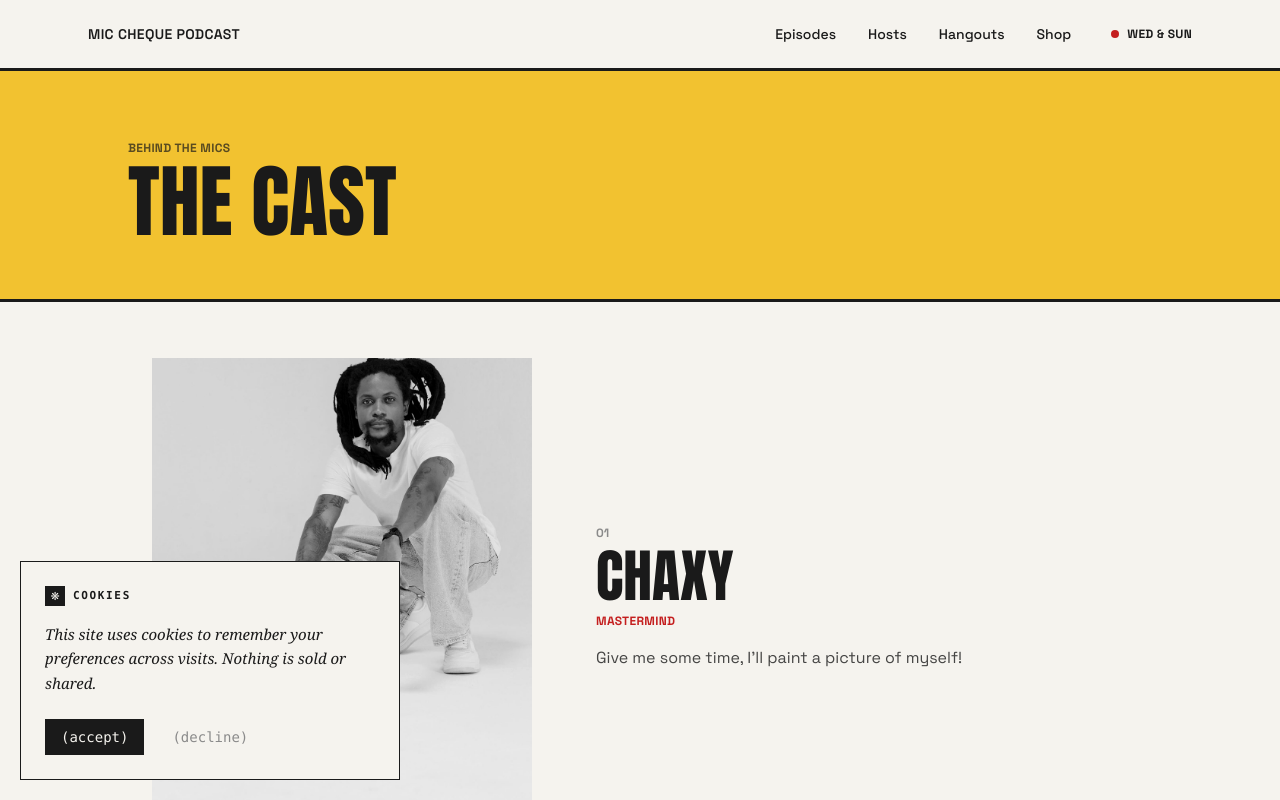
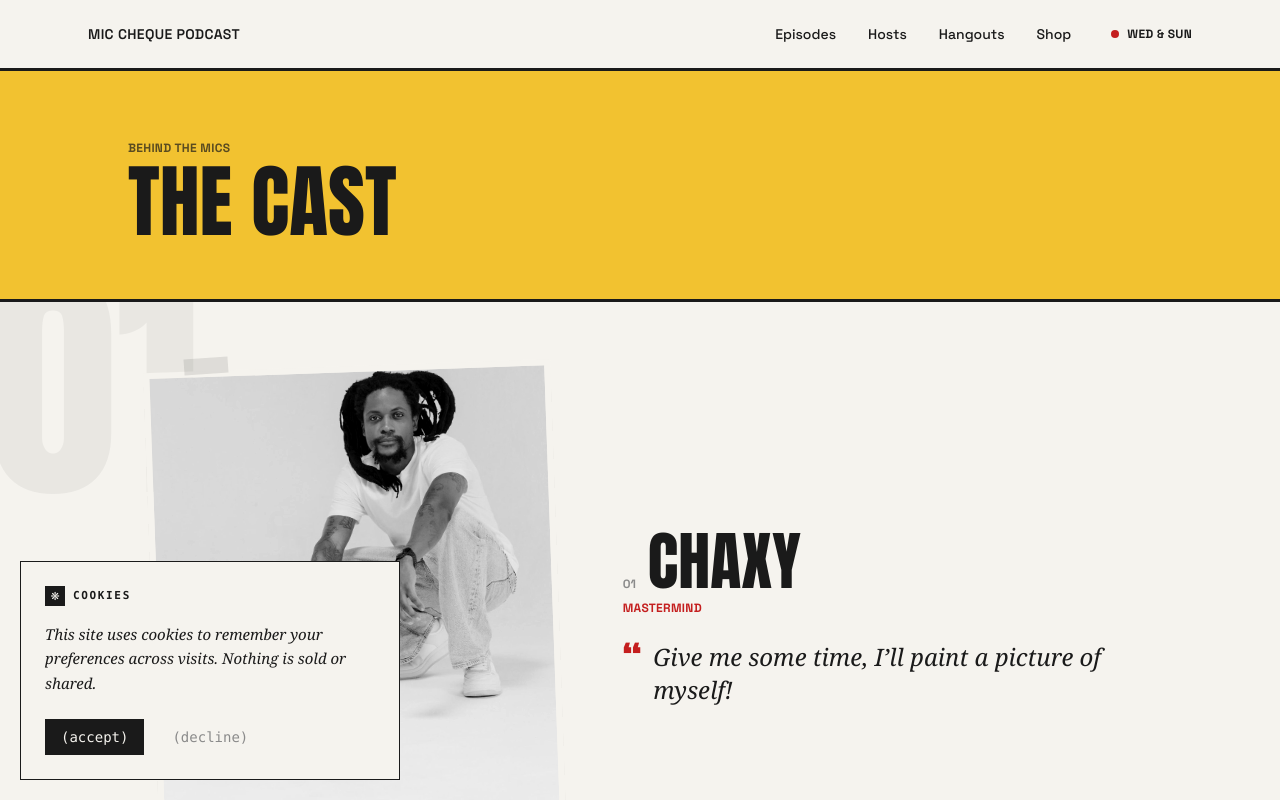
Before and after one commit to Jhny23/mic-cheque, a Next.js app in the folder mic-cheque-web/: page /hosts in a window 1280 px wide. Shown: the top 800 px of the page. Built offline with nearby package versions, Linux system fonts and the light colour scheme.

Commit message:
Redesign Hosts section: editorial pull-quotes, giant ghost numbers, tilted taped photos, alternating tint, scroll reveal

```diff
--- a/mic-cheque-web/app/hosts/page.tsx
+++ b/mic-cheque-web/app/hosts/page.tsx
@@ -20,7 +20,7 @@ const hosts: Host[] = [
   {
     number: "02",
     name: "Mariah",
-    role: " Media Personality",
+    role: "Media Personality",
     bio: "Black and unstoppable!",
     photo: "/hosts/mariah.jpg",
   },
@@ -49,11 +49,12 @@ export default function HostsPage() {
         </div>
       </section>
 
-      <section className="px-6 max-w-5xl mx-auto divide-y-2 divide-ink/10">
+      <section>
         {hosts.map((host, i) => (
           <HostRow
             host={host}
             align={i % 2 === 0 ? "left" : "right"}
+            tint={i % 2 === 1}
             key={host.name}
           />
         ))}
--- a/mic-cheque-web/components/HostRow.tsx
+++ b/mic-cheque-web/components/HostRow.tsx
@@ -1,56 +1,126 @@
+"use client";
+
 import Image from "next/image";
+import { motion } from "framer-motion";
 
 export type Host = {
   number: string;
   name: string;
   role: string;
-  bio: string;
+  bio: string; // treated as a personal tagline/quote, not a biography
   photo: string;
 };
 
 export default function HostRow({
   host,
   align,
+  tint,
 }: {
   host: Host;
   align: "left" | "right";
+  tint?: boolean;
 }) {
   const reverse = align === "right";
 
   return (
+    <motion.div
+      className={`relative overflow-hidden py-16 ${
+        tint ? "bg-marigold/10" : "bg-paper"
+      }`}
+      initial={{ opacity: 0, y: 24 }}
+      whileInView={{ opacity: 1, y: 0 }}
+      viewport={{ once: true, amount: 0.3 }}
+      transition={{ duration: 0.5 }}
+    >
+      {/* giant ghost number — bleeds to the true page edge */}
+      <span
+        aria-hidden
+        className="absolute select-none pointer-events-none font-display text-ink"
+        style={{
+          fontSize: "clamp(9rem, 26vw, 16rem)",
+          lineHeight: 1,
+          opacity: 0.05,
+          top: "-0.18em",
+          [reverse ? "right" : "left"]: "-0.04em",
+        }}
+      >
+        {host.number}
+      </span>
+
+      <div className="relative px-6 max-w-5xl mx-auto">
         <div
-      className={`flex flex-col ${
+          className={`relative flex flex-col ${
             reverse ? "md:flex-row-reverse" : "md:flex-row"
-      } items-center gap-10 md:gap-16 py-14`}
+          } items-center gap-10 md:gap-16`}
         >
-      <div className="w-full md:w-5/12">
-        <div className="relative w-full aspect-[4/5] overflow-hidden">
+          {/* photo — tilted, taped, like a pinned print */}
+          <div className="relative w-full md:w-5/12 shrink-0">
+            <div
+              className="relative w-full aspect-[4/5] overflow-hidden border-[6px] border-paper"
+              style={{
+                transform: `rotate(${reverse ? 2 : -2}deg)`,
+                boxShadow: "0 14px 0 rgba(0,0,0,0.08)",
+              }}
+            >
               <Image
                 src={host.photo}
                 alt={host.name}
                 fill
                 sizes="(max-width: 768px) 100vw, 40vw"
                 className="object-cover"
-            style={{ filter: "grayscale(1) contrast(1.05)" }}
+                style={{ filter: "grayscale(1) contrast(1.08)" }}
                 priority={host.number === "01"}
               />
             </div>
+            <div
+              className="absolute -top-2 bg-ink/10"
+              style={{
+                width: 44,
+                height: 16,
+                left: reverse ? undefined : 32,
+                right: reverse ? 32 : undefined,
+                transform: `rotate(${reverse ? 4 : -4}deg)`,
+              }}
+            />
           </div>
 
-      <div className="w-full md:w-7/12">
+          {/* identity + pull-quote */}
+          <div className="relative w-full md:w-7/12">
+            <div className="flex items-baseline gap-3">
               <span className="font-body font-bold text-xs text-static">
                 {host.number}
               </span>
-        <h2 className="font-display uppercase leading-[0.85] text-ink mt-2 text-[clamp(2.2rem,5vw,3.6rem)]">
+              <h2 className="font-display uppercase leading-[0.85] text-ink text-[clamp(2.4rem,5.5vw,4rem)]">
                 {host.name}
               </h2>
-        <p className="font-body font-bold text-xs uppercase tracking-wide text-signal mt-3">
+            </div>
+            <p className="font-body font-bold text-xs uppercase tracking-wide text-signal mt-2">
               {host.role}
             </p>
-        <p className="font-body text-base text-ink mt-4 leading-relaxed max-w-md opacity-80">
+
+            {/* the tagline, treated as a real pull-quote */}
+            <div className="mt-6 flex gap-3">
+              <span
+                className="font-display text-signal leading-none shrink-0"
+                style={{ fontSize: "2.5rem" }}
+                aria-hidden
+              >
+                &ldquo;
+              </span>
+              <p
+                className="text-ink leading-snug"
+                style={{
+                  fontFamily: "Georgia, 'Times New Roman', serif",
+                  fontStyle: "italic",
+                  fontSize: "clamp(1.15rem, 2.2vw, 1.5rem)",
+                }}
+              >
                 {host.bio}
               </p>
             </div>
           </div>
+        </div>
+      </div>
+    </motion.div>
   );
 }
```
Lines whose indentation alone changed are shown as unchanged.
